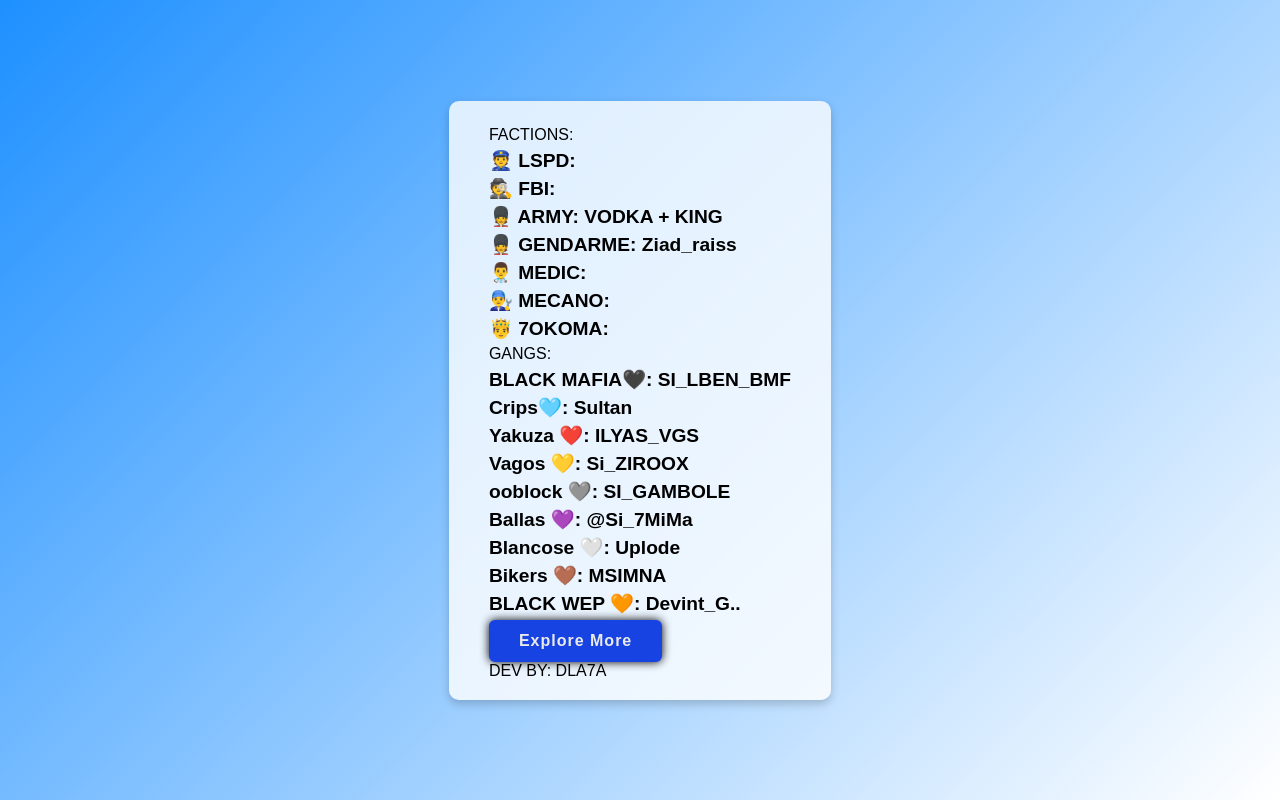
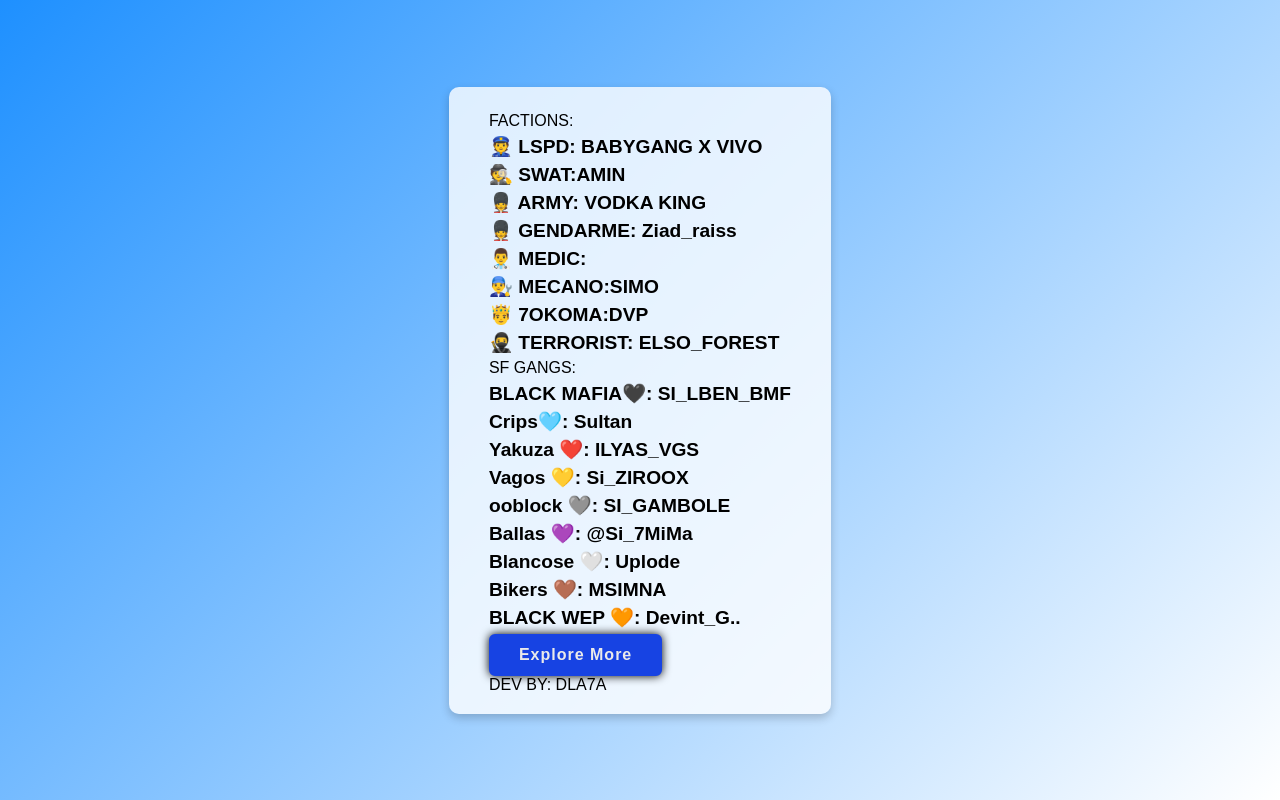
Before and after one commit to knhu0290/LGHORBA_CITY, a plain HTML site: page server.html in a window 1280 px wide. Drawn offline with Linux system fonts and the light colour scheme.

Commit message:
Update server.html

```diff
--- a/server.html
+++ b/server.html
@@ -11,14 +11,15 @@
    <div class="content">
         <p>           </p>
         <p1>FACTIONS:</p1>
-        <p>👮 LSPD:</p>
-        <p>🕵️ FBI:</p>
-        <p>💂 ARMY: VODKA + KING</p>
+        <p>👮 LSPD: BABYGANG X VIVO</p>
+        <p>🕵️ SWAT:AMIN</p>
+        <p>💂 ARMY: VODKA KING</p>
         <p>💂 GENDARME: Ziad_raiss</p>
         <p>👨‍⚕️ MEDIC:</p>
-        <p>👨‍🔧 MECANO:</p>
-        <p>🤴 7OKOMA:</p>
-        <p1>GANGS:</p1>
+        <p>👨‍🔧 MECANO:SIMO</p>
+        <p>🤴 7OKOMA:DVP</p>
+        <p>🥷 TERRORIST: ELSO_FOREST</p>
+        <p1> SF GANGS:</p1>
         <p>BLACK MAFIA🖤: SI_LBEN_BMF</p>
         <p>Crips🩵:   Sultan</p>
         <p>Yakuza ❤️:  ILYAS_VGS</p>
```
